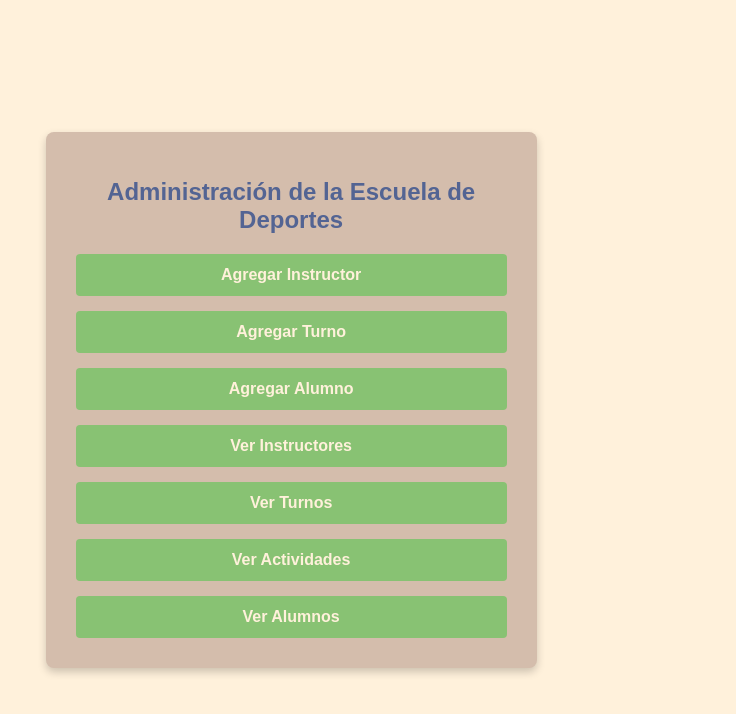
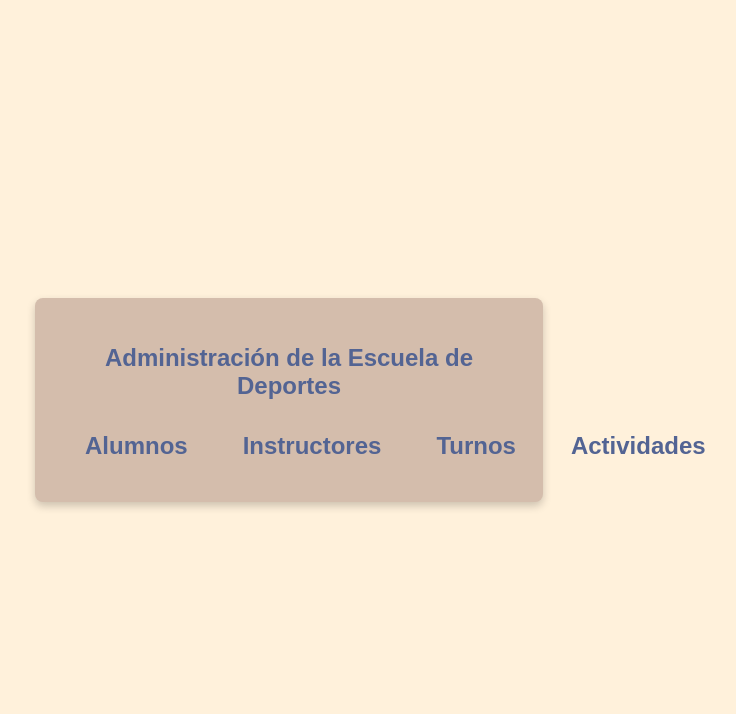
Before and after one commit to Ivan-Lomando/front_BD, a React (Create React App) app: page / in a window 1280 px wide. Shown: the top 714 px of the page, without its empty margins (325-1061 px from the left). Built offline with nearby package versions, Linux system fonts and the light colour scheme.

Commit message:
actuALIZACIONES

```diff
--- a/src/App.js
+++ b/src/App.js
@@ -3,12 +3,12 @@ import React from 'react';
 import { BrowserRouter as Router, Routes, Route } from 'react-router-dom';
 import Dashboard from './pages/Dashboard';
 import InstructoresAlta from './pages/InstructoresAlta';
-import InstructoresVer from './pages/InstructoresVer';
+import Instructores from './pages/Instructores';
 import TurnosAlta from './pages/TurnosAlta';
-import TurnosVer from './pages/TurnosVer';
-import ActividadesVer from './pages/ActividadesVer';
+import Turnos from './pages/Turnos';
+import Actividades from './pages/Actividades';
 import AlumnosAlta from './pages/AlumnosAlta';
-import AlumnosVer from './pages/AlumnosVer';
+import Alumnos from './pages/Alumnos';
 
 function App() {
     return (
@@ -22,10 +22,13 @@ function App() {
                 <Route path="/alumnos/alta" element={<AlumnosAlta />} />
 
                 {/* Rutas para Ver */}
-                <Route path="/instructores/ver" element={<InstructoresVer />} />
-                <Route path="/turnos/ver" element={<TurnosVer />} />
-                <Route path="/actividades/ver" element={<ActividadesVer />} />
-                <Route path="/alumnos/ver" element={<AlumnosVer />} />
+                <Route path="/instructores" element={<Instructores/>} />
+                <Route path="/turnos" element={<Turnos />} />
+                <Route path="/actividades" element={<Actividades/>} />
+
+
+
+                <Route path="/alumnos" element={<Alumnos/>} />
             </Routes>
         </Router>
     );
--- /dev/null
+++ b/src/pages/Actividades.js
@@ -0,0 +1,14 @@
+import React from 'react'
+import { useNavigate } from 'react-router-dom'
+
+const Actividades = () => {
+  const navigate = useNavigate()
+    return (
+    <div>
+        <div>Actividades</div>
+        <button className="dashboard-button" onClick={() => navigate('/')}>Volver</button>
+    </div>
+  )
+}
+
+export default Actividades
--- a/src/pages/ActividadesVer.js
+++ /dev/null
@@ -1,9 +0,0 @@
-import React from 'react'
-
-const ActividadesVer = () => {
-  return (
-    <div>ActividadesVer</div>
-  )
-}
-
-export default ActividadesVer
--- /dev/null
+++ b/src/pages/Alumnos.js
@@ -0,0 +1,15 @@
+import React from 'react'
+import { useNavigate } from 'react-router-dom'
+
+const Alumnos = () => {
+  const navigate = useNavigate()
+
+    return (
+   <div>
+        <button className="dashboard-button" onClick={() => navigate('/alumnos/alta')}>Agregar Alumno</button>
+        <button className="dashboard-button" onClick={() => navigate('/')}>Volver</button>
+    </div>
+  )
+}
+
+export default Alumnos
--- a/src/pages/AlumnosVer.js
+++ /dev/null
@@ -1,9 +0,0 @@
-import React from 'react'
-
-const AlumnosVer = () => {
-  return (
-    <div>AlumnosVer</div>
-  )
-}
-
-export default AlumnosVer
--- a/src/pages/Dashboard.js
+++ b/src/pages/Dashboard.js
@@ -9,17 +9,20 @@ export default function Dashboard() {
     return (
         <div className="dashboard">
             <h1>Administración de la Escuela de Deportes</h1>
+
             <div className="button-container">
-                {/* Botones para ABM */}
-                <button className="dashboard-button" onClick={() => navigate('/instructores/alta')}>Agregar Instructor</button>
-                <button className="dashboard-button" onClick={() => navigate('/turnos/alta')}>Agregar Turno</button>
-                <button className="dashboard-button" onClick={() => navigate('/alumnos/alta')}>Agregar Alumno</button>
-
-                {/* Botones para Ver */}
-                <button className="dashboard-button" onClick={() => navigate('/instructores/ver')}>Ver Instructores</button>
-                <button className="dashboard-button" onClick={() => navigate('/turnos/ver')}>Ver Turnos</button>
-                <button className="dashboard-button" onClick={() => navigate('/actividades/ver')}>Ver Actividades</button>
-                <button className="dashboard-button" onClick={() => navigate('/alumnos/ver')}>Ver Alumnos</button>
+                <div>
+                    <button className="dashboard-button" onClick={() => navigate('/alumnos')}>Alumnos</button>
+                </div>
+                <div>
+                    <button className="dashboard-button" onClick={() => navigate('/instructores')}>Instructores</button>
+                </div>
+                <div>
+                    <button className="dashboard-button" onClick={() => navigate('/turnos')}>Turnos</button>
+                </div>
+                <div>
+                    <button className="dashboard-button" onClick={() => navigate('/actividades')}>Actividades</button>
+                </div>
             </div>
         </div>
     );
--- /dev/null
+++ b/src/pages/Instructores.js
@@ -0,0 +1,14 @@
+import React from 'react'
+import { useNavigate } from 'react-router-dom'
+
+const Instructores = () => {
+  const navigate = useNavigate()
+    return (
+    <div>
+        <button className="dashboard-button" onClick={() => navigate('/instructores/alta')}>Agregar Instructor</button>
+        <button className="dashboard-button" onClick={() => navigate('/')}>Volver</button>
+    </div>
+  )
+}
+
+export default Instructores
--- a/src/pages/InstructoresVer.js
+++ /dev/null
@@ -1,9 +0,0 @@
-import React from 'react'
-
-const InstructoresVer = () => {
-  return (
-    <div>InstructoresVer</div>
-  )
-}
-
-export default InstructoresVer
--- /dev/null
+++ b/src/pages/Turnos.js
@@ -0,0 +1,15 @@
+import React from 'react'
+import { useNavigate } from 'react-router-dom'
+
+const Turnos = () => {
+  const navigate = useNavigate()
+    return (
+
+        <div>
+            <button className="dashboard-button" onClick={() => navigate('/turnos/alta')}>Agregar Turno</button>
+            <button className="dashboard-button" onClick={() => navigate('/')}>Volver</button>
+        </div>
+  )
+}
+
+export default Turnos
--- a/src/pages/TurnosVer.js
+++ /dev/null
@@ -1,9 +0,0 @@
-import React from 'react'
-
-const TurnosVer = () => {
-  return (
-    <div>TurnosVer</div>
-  )
-}
-
-export default TurnosVer
--- a/src/styles/Dashboard.css
+++ b/src/styles/Dashboard.css
@@ -21,7 +21,7 @@ body {
     box-shadow: 0 4px 8px rgba(0, 0, 0, 0.2);
 }
 
-h1 {
+h1, h2 {
     color: #536493;
     margin-bottom: 20px;
     font-size: 24px;
@@ -29,28 +29,22 @@ h1 {
 
 .button-container {
     display: flex;
-    flex-direction: column;
+    flex-direction: row;
     gap: 15px;
     margin-top: 20px;
 }
 
 .dashboard-button {
     padding: 12px 20px;
-    font-size: 16px;
+    font-size: 24px;
     font-weight: bold;
-    color: #FFF1DB;
-    background-color: #88C273; /* Color principal de los botones */
+    color: #536493;
+    background-color: transparent; /*ransparente */
     border: none;
-    border-radius: 4px;
     cursor: pointer;
     transition: background-color 0.3s ease;
 }
 
 .dashboard-button:hover {
-    background-color: #536493; /* Color de los botones al pasar el ratón */
+    color:  #88C273; /* Color de los botones al pasar el ratón */
 }
-
-.dashboard-button:focus {
-    outline: none;
-    box-shadow: 0 0 0 3px rgba(136, 194, 115, 0.5); /* Resalta el botón al enfocarlo */
-}
```
